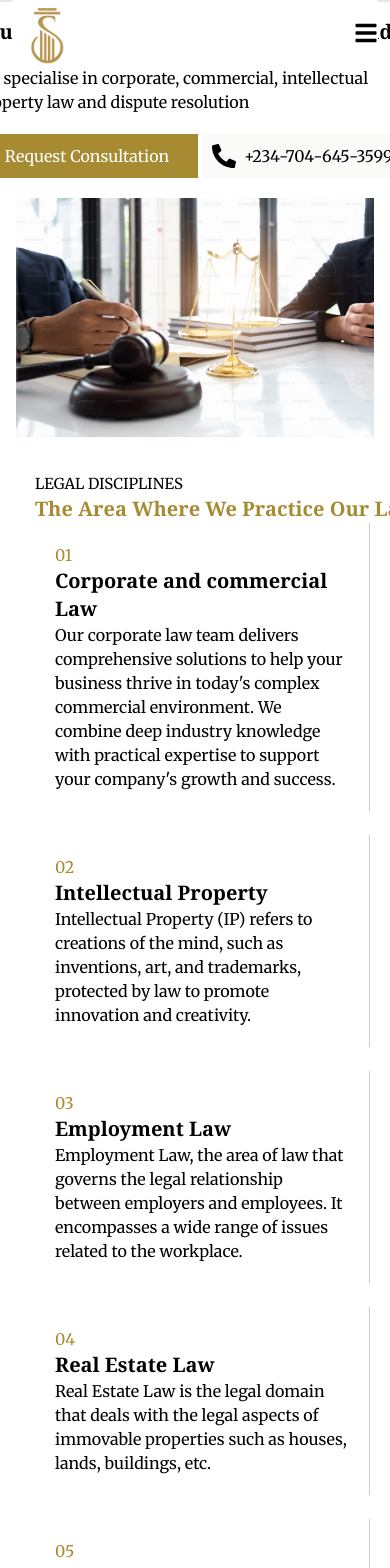
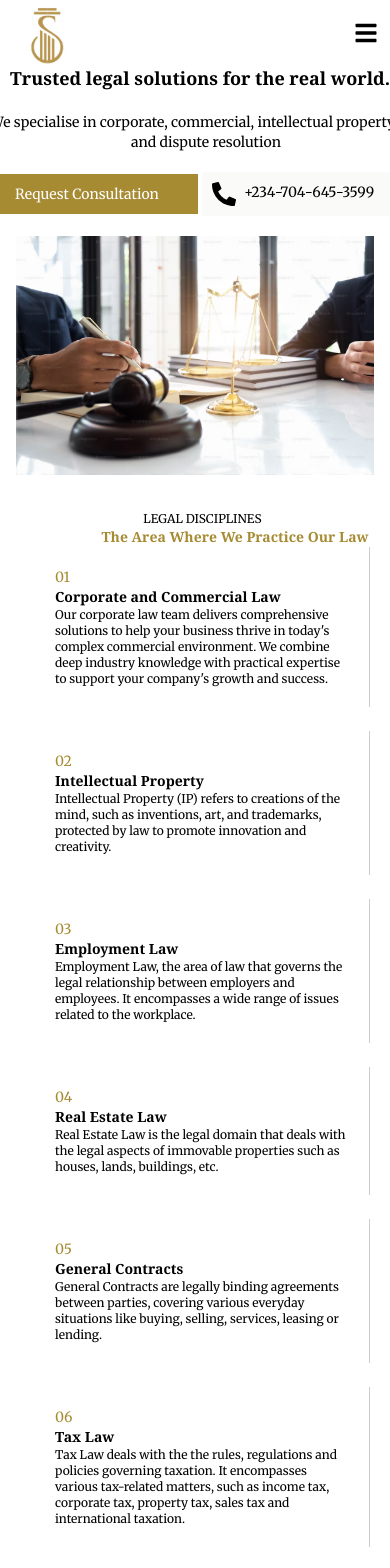
Before and after one commit to Kushim02/aware-attorneys, a React (Vite) app: page / in a window 390 px wide. Shown: the top 1568 px of the page. Built offline with nearby package versions, Linux system fonts and the light colour scheme.

Commit message:
attorneys

```diff
--- a/src/components/Area.jsx
+++ b/src/components/Area.jsx
@@ -9,38 +9,38 @@ const Area = () => {
         <link href="https://fonts.googleapis.com/css2?family=Georgia&display=swap" rel="stylesheet"></link>
     return (
         <div className="areas p-4">
-            <p className="disciplines">LEGAL DISCIPLINES</p>
-            <h1 className="text-xl md:text-3xl font-semibold">The Area Where We Practice Our Law</h1>
+            <p className="text-xs sm:text-sm text-center sm:text-left">LEGAL DISCIPLINES</p>
+            <h1 className="text-sm sm:text-xl md:text-3xl text-center sm:text-left font-semibold">The Area Where We Practice Our Law</h1>
             <div className=" text-[rgb(166, 139, 51)] grid grid-cols-1 sm:grid-cols-2 lg:grid-cols-3 gap-6">
                 <div className="section">
-                    <h3 className="font-semibold text-[rgb(166, 139, 51)]">01</h3>
-                    <h2 className="text-xl font-semibold">Corporate and commercial Law</h2>
-                    <p>Our corporate law team delivers comprehensive solutions to help your business thrive in today's complex commercial environment. We combine deep industry knowledge with practical expertise to support your company's growth and success.</p>
+                    <h3 className="font-semibold text-sm sm:text-lg text-[rgb(166, 139, 51)]">01</h3>
+                    <h2 className="text-sm md:text-xl font-semibold">Corporate and Commercial Law</h2>
+                    <p className="text-xs sm:text-sm">Our corporate law team delivers comprehensive solutions to help your business thrive in today's complex commercial environment. We combine deep industry knowledge with practical expertise to support your company's growth and success.</p>
                 </div>
                 <div className="section">
-                    <h3 className="font-semibold">02</h3>
-                    <h2 className="text-xl font-semibold">Intellectual Property</h2>
-                    <p>Intellectual Property (IP) refers to creations of the mind, such as inventions, art, and trademarks, protected by law to promote innovation and creativity.</p>
+                    <h3 className="font-semibold text-sm sm:text-lg">02</h3>
+                    <h2 className="text-sm md:text-xl font-semibold">Intellectual Property</h2>
+                    <p className="text-xs sm:text-sm">Intellectual Property (IP) refers to creations of the mind, such as inventions, art, and trademarks, protected by law to promote innovation and creativity.</p>
                 </div>
                 <div className="section">
-                    <h3 className="font-semibold">03</h3>
-                    <h2 className="text-xl font-semibold">Employment Law</h2>
-                    <p>Employment Law, the area of law that governs the legal relationship between employers and employees. It encompasses a wide range of issues related to the workplace.</p>
+                    <h3 className="font-semibold text-sm sm:text-lg">03</h3>
+                    <h2 className="text-sm md:text-xl font-semibold">Employment Law</h2>
+                    <p className="text-xs sm:text-sm">Employment Law, the area of law that governs the legal relationship between employers and employees. It encompasses a wide range of issues related to the workplace.</p>
                 </div>
                 <div className="section">
-                    <h3 className="font-semibold">04</h3>
-                    <h2 className="text-xl font-semibold">Real Estate Law</h2>
-                    <p>Real Estate Law is the legal domain that deals with the legal aspects of immovable properties such as houses, lands, buildings, etc.</p>
+                    <h3 className="font-semibold text-sm sm:text-lg">04</h3>
+                    <h2 className="text-sm md:text-xl font-semibold">Real Estate Law</h2>
+                    <p className="text-xs sm:text-sm">Real Estate Law is the legal domain that deals with the legal aspects of immovable properties such as houses, lands, buildings, etc.</p>
                 </div>
                 <div className="section">
-                    <h3 className="font-semibold">05</h3>
-                    <h2 className="text-xl font-semibold">General Contracts</h2>
-                    <p> General Contracts are legally binding agreements between parties, covering various everyday situations like buying, selling, services, leasing or lending.</p>
+                    <h3 className="font-semibold text-sm sm:text-lg">05</h3>
+                    <h2 className="text-sm md:text-xl font-semibold">General Contracts</h2>
+                    <p className="text-xs sm:text-sm"> General Contracts are legally binding agreements between parties, covering various everyday situations like buying, selling, services, leasing or lending.</p>
                 </div>
                 <div className="section">
-                    <h3 className="font-semibold">06</h3>
-                    <h2 className="text-xl font-semibold">Tax Law</h2>
-                    <p>Tax Law deals with the the rules, regulations and policies governing taxation. It encompasses various tax-related matters, such as income tax, corporate tax, property tax, sales tax and international taxation.</p>
+                    <h3 className="font-semibold text-sm sm:text-lg">06</h3>
+                    <h2 className="text-sm md:text-xl font-semibold">Tax Law</h2>
+                    <p className="text-xs sm:text-sm">Tax Law deals with the the rules, regulations and policies governing taxation. It encompasses various tax-related matters, such as income tax, corporate tax, property tax, sales tax and international taxation.</p>
                 </div>
             </div>
         </div>
--- a/src/components/Body.jsx
+++ b/src/components/Body.jsx
@@ -6,13 +6,13 @@ import { FaPhoneAlt } from 'react-icons/fa'
 const Body = () => {
 
   return (
-    <div className=' flex flex-col md:flex-row justify-between items-center p-4'>
-      <div className='body md:text-left mb-5 max-w-md'>
-        <h2 className='text-xl sm:text-2xl font-bold mb-5 '> Trusted legal solutions for the real world.</h2>
-        <p className='mb-3'>We specialise in corporate, commercial, intellectual property law and dispute resolution</p>
+    <div className='pt-16 flex flex-col md:flex-row justify-between items-center p-4'>
+      <div className='body text-center md:text-left mb-5 max-w-md'>
+        <h2 className='text-lg sm:text-xl md:text-2xl font-bold mb-5 '> Trusted legal solutions for the real world.</h2>
+        <p className='mb-3 text-sm sm:text-base'>We specialise in corporate, commercial, intellectual property law and dispute resolution</p>
         <div className='flex flex-row justify-space-between items-center mt-2 space-x-2'>
-            <button className='request w-46 sm:mb-0 w-full sm:w-auto'><a href='mailto:izangkushim1@gmail.com'>Request Consultation</a></button>
-            <button className='call bg-stone-50 w-auto sm:mb-0 w-full sm:w-auto flex items-center'><a href='tel: +2347046453599' className='flex'><FaPhoneAlt className='text-custom text-2xl mr-2'/> <span>+234-704-645-3599</span></a> </button>
+            <button className='request w-46 sm:mb-0 w-full sm:w-auto text-sm'><a href='mailto:izangkushim1@gmail.com'>Request Consultation</a></button>
+            <button className='call bg-stone-50 w-auto sm:mb-0 w-full text-sm sm:text-base  sm:w-auto flex items-center'><a href='tel: +2347046453599' className='flex'><FaPhoneAlt className='text-custom text-2xl mr-2'/> <span>+234-704-645-3599</span></a> </button>
         </div>
       </div>
       <div>
--- a/src/components/Footer.jsx
+++ b/src/components/Footer.jsx
@@ -9,29 +9,29 @@ const Footer = () => {
      <div className='flex justify-evenly mb-10'>
       <div>
         <img src={image} className='w-20 mb-4'/>
-        <p className='w-22 mr-2 md:w-40 text-xs'>A law firm is a business entity formed by one or more lawyers to engage in the practice of law. The primary service offered by a law firm.</p>
+        <p className='w-22 mr-2 md:w-40 text-[10px] sm:text-[12px]'>A law firm is a business entity formed by one or more lawyers to engage in the practice of law. The primary service offered by a law firm.</p>
       </div>
-      <div className='flex flex-row justify-between gap-3'>
+      <div className='flex flex-row justify-between gap-2 sm:gap-3'>
       <div className='w-40'>
-        <h3 className='font-semibold text-custom-gold-100' style={{color: 'rgb(166, 139, 51)'}}>PRACTICE AREA</h3>
-        <p className='text-sm mb-1 md:mb-0 md:text-base'>Corporate and Commercial Law</p>
-        <p className='text-sm mb-1 md:mb-0 md:text-base'>Intellectual Property</p>
-        <p className='text-sm mb-1 md:mb-0 md:text-base'>Employment Law</p>
-        <p className='text-sm mb-1 md:mb-0 md:text-base'>Real Estate Law</p>
-        <p className='text-sm mb-1 md:mb-0 md:text-base'>General Contracts</p>
-        <p className='text-sm md:text-base'>Tax Law</p>
+        <h3 className='font-semibold text-sm sm:text-base text-custom-gold-100' style={{color: 'rgb(166, 139, 51)'}}>PRACTICE AREA</h3>
+        <p className='text-xs mb-1 md:mb-0 sm:text-sm md:text-base'>Corporate and Commercial Law</p>
+        <p className='text-xs mb-1 md:mb-0 sm:text-sm md:text-base'>Intellectual Property</p>
+        <p className='text-xs mb-1 md:mb-0 sm:text-sm md:text-base'>Employment Law</p>
+        <p className='text-xs mb-1 md:mb-0 sm:text-sm md:text-base'>Real Estate Law</p>
+        <p className='text-xs mb-1 md:mb-0 sm:text-sm md:text-base'>General Contracts</p>
+        <p className='text-xs sm:text-sm md:text-base'>Tax Law</p>
       </div>
       <div>
-        <h3 className='font-semibold text-custom-gold-100' style={{color: 'rgb(166, 139, 51)'}}>ESSENTIAL</h3>
-        <p className='text-sm mb-1 md:mb-0 md:text-base'>About Us</p>
-        <p className='text-sm mb-1 md:mb-0 md:text-base'>Services</p>
-        <p className='text-sm md:text-base'>Terms & Conditions</p>
+        <h3 className='font-semibold text-sm sm:text-base text-custom-gold-100' style={{color: 'rgb(166, 139, 51)'}}>ESSENTIAL</h3>
+        <p className='text-xs sm:text-sm mb-1 md:mb-0 md:text-base'>About Us</p>
+        <p className='text-xs sm:text-sm mb-1 md:mb-0 md:text-base'>Services</p>
+        <p className='text-xs sm:text-sm md:text-base'>Terms & Conditions</p>
       </div>
       <div>
-        <h3 className='font-semibold text-custom-gold-100' style={{color: 'rgb(166, 139, 51)'}}>CONTACT</h3>
-        <a className='flex gap-4 items-center text-sm mb-1 md:mb-0 md:text-base' href='tel: +2347046453599'><FaPhone style={{color: 'rgb(166, 139, 51)'}}/> +234 704 645 3599</a>
-        <a onClick={() => console.log("Send email")} className='flex gap-4 items-center text-sm mb-1 md:mb-0 md:text-base' href='mailto:izangkushim1@gmail.com'><FaEnvelope style={{color: 'rgb(166, 139, 51)'}}/> Send Email</a>
-        <p className='flex gap-4 items-center w-[-50px] text-sm md:mb-0 md:text-base'><FaLocationPin style={{color: 'rgb(166, 139, 51)'}}/>No.2 Boundary Street, Jos, Plateau State.</p>
+        <h3 className='font-semibold text-sm sm:text-base text-custom-gold-100' style={{color: 'rgb(166, 139, 51)'}}>CONTACT</h3>
+        <a className='flex gap-4 items-center text-xs sm:text-sm mb-1 md:mb-0 md:text-base' href='tel: +2347046453599'><FaPhone style={{color: 'rgb(166, 139, 51)'}}/> +234 704 645 3599</a>
+        <a onClick={() => console.log("Send email")} className='flex gap-4 items-center text-xs sm:text-sm mb-1 md:mb-0 md:text-base' href='mailto:izangkushim1@gmail.com'><FaEnvelope style={{color: 'rgb(166, 139, 51)'}}/> Send Email</a>
+        <p className='flex gap-4 items-center w-[-50px] text-xs sm:text-sm md:mb-0 md:text-base'><FaLocationPin style={{color: 'rgb(166, 139, 51)'}}/>No.2 Boundary Street, Jos, Plateau State.</p>
       </div>
       </div>
         <hr/>
--- a/src/components/Header.jsx
+++ b/src/components/Header.jsx
@@ -40,10 +40,11 @@ const Header = () => {
         </div>
         <div className=" hidden sm:flex space-x-4">
 
-            <p className="login" onClick={loginClick}>Login</p>
+        <p className="login" onClick={loginClick}>Login</p>
 
           <button className="signup" onClick={signUpClick}>Sign Up</button>
         </div>
+
         <div className="sm:hidden flex items-center">
           <button onClick={()=> setIsOpen(!isOpen)} className="text-2xl focus:outline-none z-11 cursor-pointer">
             {isOpen? <FaTimes/> : <FaBars/>}
--- a/src/components/Home.jsx
+++ b/src/components/Home.jsx
@@ -12,7 +12,7 @@ const Home = () => {
   return (
     <div>
       <Header/>
-      <hr style={{ margin: '0 auto', border: '1px solid #e5e7eb' }}/>
+
       <Body/>
       <div id='practice-areas'>
         <Areas/>
--- a/src/components/Review.jsx
+++ b/src/components/Review.jsx
@@ -73,8 +73,8 @@ const Review = () => {
       <div className="flex flex-row items-center justify-between gap-10 pl-5 md:mx-20">
 
         <div>
-          <p>TESTIMONALS</p>
-          <h1 className="font-bold text-xl md:text-2xl font-['Georgia',serif]" style={{color: 'rgb(166, 139, 51)'}}>What Our Clients Say About Us</h1>
+          <p className="text-sm md:text-base">TESTIMONALS</p>
+          <h1 className="font-bold sm:text-lg md:text-2xl font-['Georgia',serif]" style={{color: 'rgb(166, 139, 51)'}}>What Our Clients Say About Us</h1>
         </div>
         <div className=" max-w-6xl relative mt-4 p-4 bg-white/90 rounded-lg ">
         <Swiper
```
Also changed, not shown: src/components/About.jsx (+5 -5 lines), src/components/Attorneys.jsx (+4 -4 lines).
